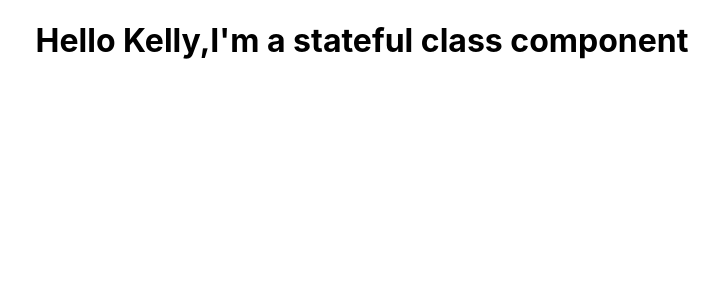
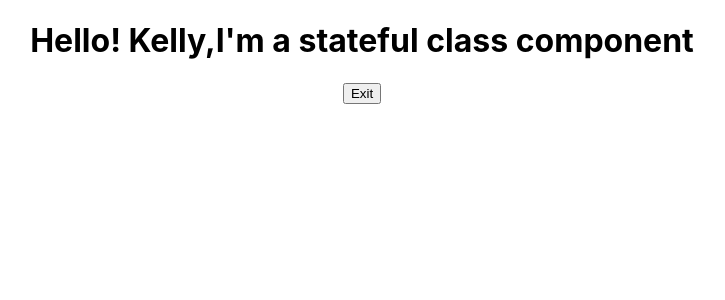
Before and after one commit to quiltingcode/gitpod-react, a React (Create React App) app in the folder my-app/: page / in a window 1280 px wide. Shown: the top 300 px of the page, without its empty margins (278-1003 px from the left). Built offline with nearby package versions, Linux system fonts and the light colour scheme.

Commit message:
Set up initial state constructor

```diff
--- a/my-app/src/components/StatefulGreeting.js
+++ b/my-app/src/components/StatefulGreeting.js
@@ -1,8 +1,24 @@
 import React from "react";
 
 class StatefulGreeting extends React.Component {
+
+    constructor(props) {
+        super(props);
+        this.state = {
+            introduction: 'Hello!',
+            buttonText: 'Exit',
+        };
+    }
+
+
     render() {
-        return <h1>Hello {this.props.name},{this.props.greeting}</h1>
+        return (
+            <div>
+                <h1>{this.state.introduction} {this.props.name},{this.props.greeting}</h1>
+                <button>{this.state.buttonText}</button>
+            </div>
+        )
+
     }
 }
 
```
